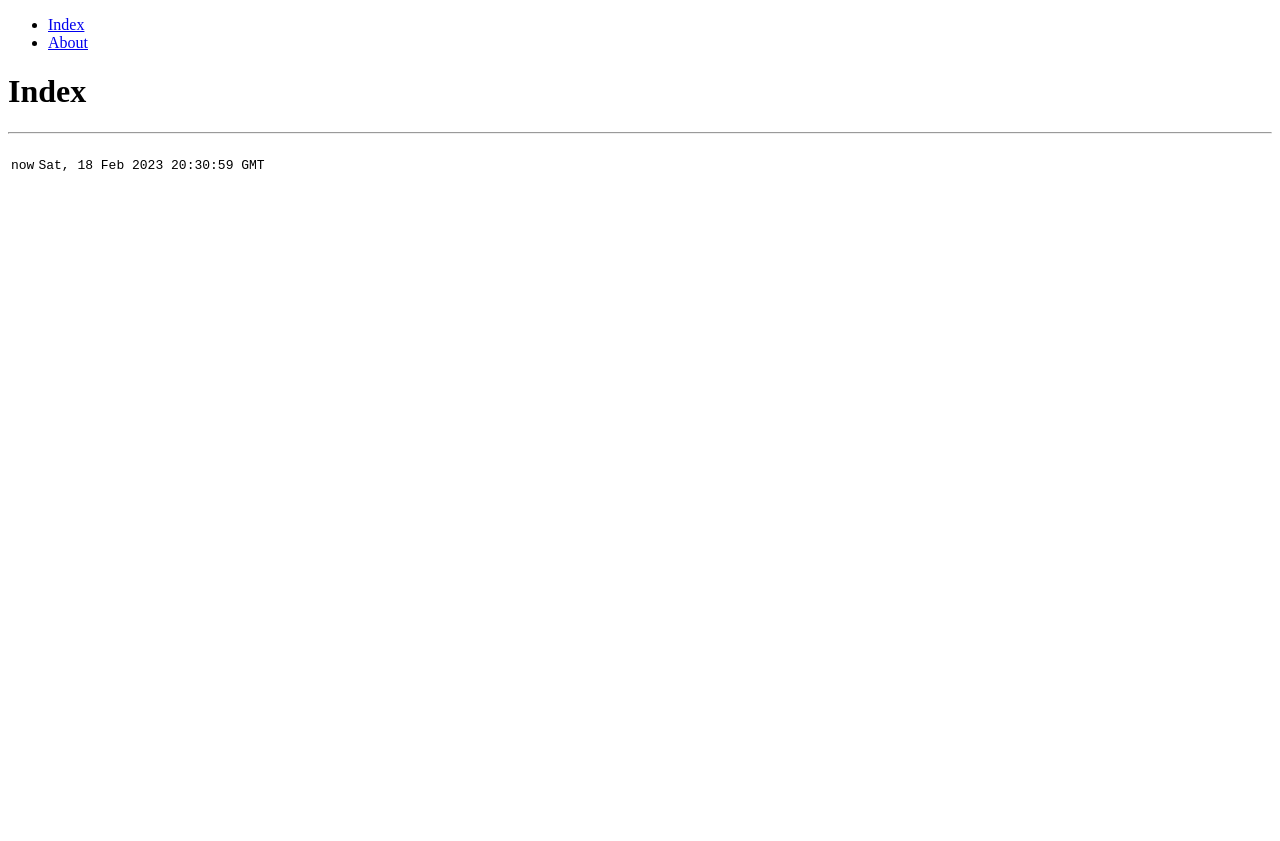
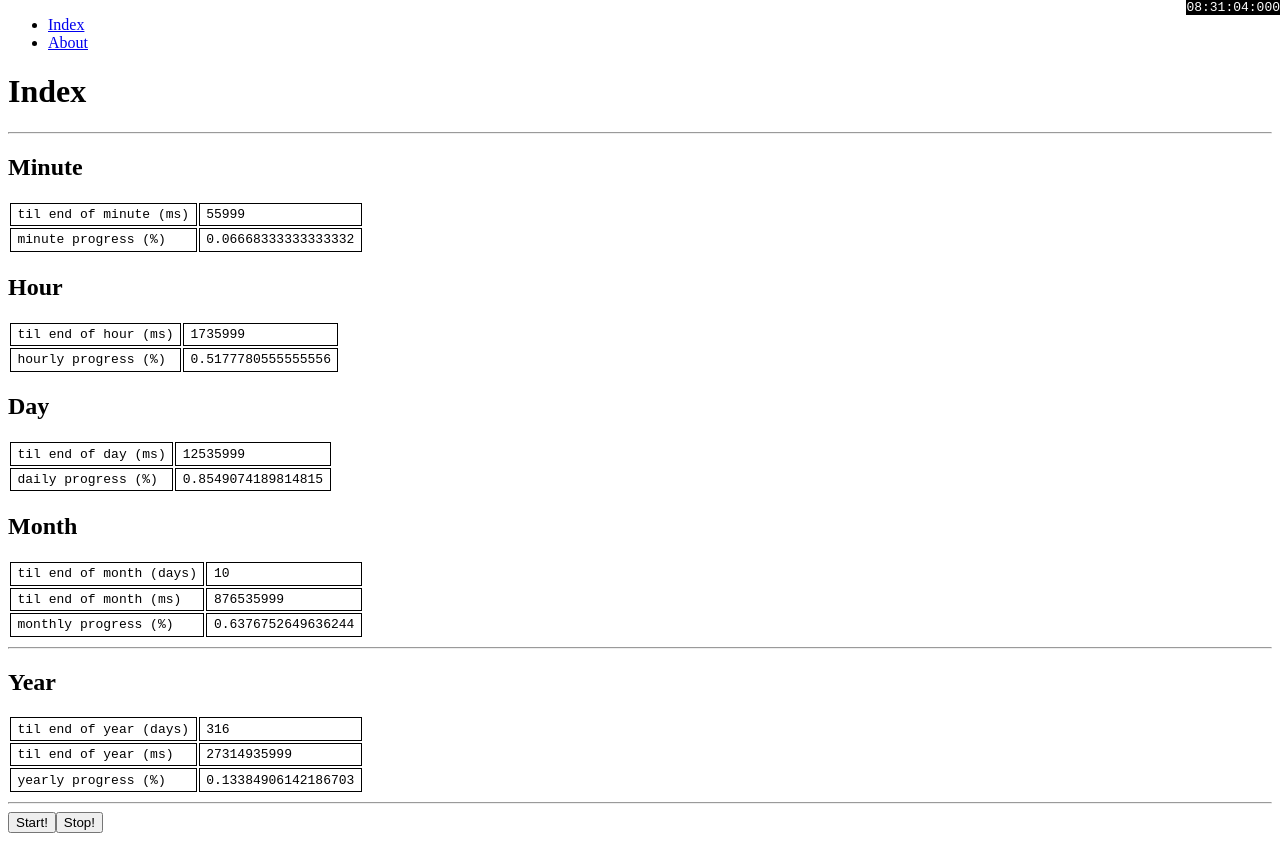
Before and after one commit to egstad/kala, a Nuxt app: page / in a window 1280 px wide. Before the commit the page ends 800 px from the top, so only its background shows below. Built offline with nearby package versions, Linux system fonts and the light colour scheme.

Commit message:
feat: programmed progress for minute, hour, day, month, year

```diff
--- /dev/null
+++ b/components/date-time-picker.vue
@@ -0,0 +1,22 @@
+<template>
+  <input
+    type="datetime-local"
+    id="meeting-time"
+    name="meeting-time"
+    :value="value"
+    @keydown="$emit('keydown', $event)"
+    @input="$emit('input', $event.target.value)"
+  />
+</template>
+
+<script>
+export default {
+  props: {
+    value: {
+      type: String,
+      required: false,
+      default: "",
+    },
+  },
+};
+</script>
--- a/pages/index.vue
+++ b/pages/index.vue
@@ -2,27 +2,322 @@
   <div>
     <h1>Index</h1>
     <hr />
+    <div class="clock">{{ now.format("hh:mm:ss:SSS") }}</div>
+
+    <h2>Minute</h2>
     <table>
       <tr>
-        <td><pre>now</pre></td>
+        <td>til end of minute (ms)</td>
+        <td>{{ now.endOf("minute").diff(now, "milliseconds") }}</td>
+      </tr>
+      <tr>
+        <td>minute progress (%)</td>
         <td>
-          <pre>{{ now }}</pre>
+          {{
+            1 -
+            now.endOf("minute").diff(now, "milliseconds") / (dayInMS / 24 / 60)
+          }}
         </td>
       </tr>
     </table>
+
+    <h2>Hour</h2>
+    <table>
+      <tr>
+        <td>til end of hour (ms)</td>
+        <td>{{ now.endOf("hour").diff(now, "milliseconds") }}</td>
+      </tr>
+      <tr>
+        <td>hourly progress (%)</td>
+        <td>
+          {{ 1 - now.endOf("hour").diff(now, "milliseconds") / (dayInMS / 24) }}
+        </td>
+      </tr>
+    </table>
+
+    <h2>Day</h2>
+    <table>
+      <tr>
+        <td>til end of day (ms)</td>
+        <td>{{ now.endOf("day").diff(now, "milliseconds") }}</td>
+      </tr>
+      <tr>
+        <td>daily progress (%)</td>
+        <td>
+          {{ 1 - now.endOf("day").diff(now, "milliseconds") / dayInMS }}
+        </td>
+      </tr>
+    </table>
+
+    <h2>Month</h2>
+    <table>
+      <tr>
+        <td>til end of month (days)</td>
+        <td>{{ now.endOf("month").diff(now, "days") }}</td>
+      </tr>
+      <tr>
+        <td>til end of month (ms)</td>
+        <td>{{ now.endOf("month").diff(now, "milliseconds") }}</td>
+      </tr>
+      <tr>
+        <td>monthly progress (%)</td>
+        <td>
+          {{
+            1 -
+            now.endOf("month").diff(now, "milliseconds") /
+              (now.daysInMonth() * dayInMS)
+          }}
+        </td>
+      </tr>
+    </table>
+
+    <hr />
+
+    <h2>Year</h2>
+    <table>
+      <tr>
+        <td>til end of year (days)</td>
+        <td>{{ daysInYear - now.dayOfYear() }}</td>
+      </tr>
+      <tr>
+        <td>til end of year (ms)</td>
+        <td>
+          {{ now.endOf("year").diff(now, "milliseconds") }}
+        </td>
+      </tr>
+      <tr>
+        <td>yearly progress (%)</td>
+        <td>
+          {{
+            1 -
+            now.endOf("year").diff(now, "milliseconds") / (daysInYear * dayInMS)
+          }}
+        </td>
+      </tr>
+    </table>
+
+    <table style="display: none">
+      <tr>
+        <td>now</td>
+        <td>
+          <DateTimePicker v-model="dateFrom" />
+        </td>
+        <td>{{ dateFrom }}</td>
+      </tr>
+      <tr>
+        <td>then</td>
+        <td>
+          <DateTimePicker :currentValue="dateTo" />
+        </td>
+        <td>{{ dateTo }}</td>
+      </tr>
+      <tr>
+        <td>difference</td>
+        <td>{{ now.diff(dateTo, "seconds") }}</td>
+      </tr>
+    </table>
+    <hr />
+
+    <ClientOnly fallback-tag="span" fallback="Loading...">
+      <table style="display: none">
+        <thead>
+          <tr>
+            <td>Property</td>
+            <td>Currently</td>
+            <td>Until next (in ms)</td>
+          </tr>
+        </thead>
+        <tr>
+          <td>timezone</td>
+          <td>{{ timezone }}</td>
+          <td></td>
+        </tr>
+
+        <tr>
+          <td>now</td>
+          <td>{{ now }}</td>
+          <td></td>
+        </tr>
+
+        <tr>
+          <td>now (in ms)</td>
+          <td>{{ now.valueOf() }}</td>
+          <td></td>
+        </tr>
+
+        <tr>
+          <td>clock</td>
+          <td>{{ now.format("hh:mm:ss::SSS a") }}</td>
+          <td></td>
+        </tr>
+
+        <tr>
+          <td>year</td>
+          <td>{{ now.format("YYYY") }}</td>
+          <td>{{ now.diff("2024-01-01", "SSS") }}</td>
+          <td>
+            {{ percentageToZero(now.diff("2024-01-01", "SSS"), 9999) }}
+          </td>
+        </tr>
+
+        <tr>
+          <td>month</td>
+          <td>{{ now.format("MM") }}</td>
+          <td>{{ now.diff(now.endOf("month"), "SSS") }}</td>
+          <td>
+            <!-- now(18)/28 = 0.64285714  -->
+            <!-- {{ percentageToZero(now.valueOf(), now.endOf("month").valueOf()) }} -->
+            {{ now.endOf("month").valueOf() - now }}
+          </td>
+        </tr>
+
+        <!-- <tr>
+          <td>week</td>
+          <td>{{ now.week() }}</td>
+          <td>{{ now.diff(now.endOf("week"), "SSS") }}</td>
+          <td>
+            {{
+              percentageToZero(now.diff(now.endOf("week"), "SSS"), 604800000)
+            }}
+          </td>
+        </tr> -->
+
+        <tr>
+          <td>day</td>
+          <td>{{ now.format("DD") }}</td>
+          <td>{{ now.diff(now.endOf("day"), "SSS") }}</td>
+          <td>
+            {{ percentageToZero(now.diff(now.endOf("day"), "SSS"), 86400000) }}
+          </td>
+        </tr>
+
+        <tr>
+          <td>hour</td>
+          <td>{{ now.format("hh") }}</td>
+          <td>{{ now.diff(now.endOf("hour"), "SSS") }}</td>
+          <td>
+            {{ percentageToZero(now.diff(now.endOf("hour"), "SSS"), 3600000) }}
+          </td>
+        </tr>
+
+        <tr>
+          <td>minute</td>
+          <td>{{ now.format("mm") }}</td>
+          <td>{{ now.diff(now.endOf("minute"), "SSS") }}</td>
+          <td>
+            {{ percentageToZero(now.diff(now.endOf("minute"), "SSS"), 60000) }}
+          </td>
+        </tr>
+
+        <tr>
+          <td>second</td>
+          <td>{{ now.format("ss") }}</td>
+          <td>{{ now.diff(now.endOf("second"), "SSS") }}</td>
+          <td>
+            {{ percentageToZero(now.diff(now.endOf("second"), "SSS"), 1000) }}
+          </td>
+        </tr>
+      </table>
+
+      <button @click="update()">Start!</button>
+      <button @click="destroy()">Stop!</button>
+    </ClientOnly>
   </div>
 </template>
 
 <script>
 import dayjs from "dayjs";
+import dayjsWeekOfYear from "dayjs/plugin/weekOfYear";
+import dayjsIsLeapYear from "dayjs/plugin/isLeapYear";
+import dayjsDayOfYear from "dayjs/plugin/dayOfYear";
+import dayjsRelativeTime from "dayjs/plugin/relativeTime";
+import dayjsTimezone from "dayjs/plugin/timezone";
+import dayjsUTC from "dayjs/plugin/utc";
+
+dayjs.extend(dayjsRelativeTime);
+dayjs.extend(dayjsIsLeapYear);
+dayjs.extend(dayjsWeekOfYear);
+dayjs.extend(dayjsDayOfYear);
+dayjs.extend(dayjsTimezone);
+dayjs.extend(dayjsUTC);
+
 export default {
   data() {
     return {
+      raf: null,
+      timezone: null,
       now: null,
+      decade: null,
+      dateTo: null,
+      dayInMS: 86400000,
+      daysThisYear: null,
+      endOfDay: null,
+      endOfMonth: null,
     };
   },
   created() {
-    this.now = dayjs();
+    this.setup();
+  },
+  beforeUnmount() {
+    this.destroy();
+  },
+  computed: {
+    dateFrom: {
+      get() {
+        return this.now.format("YYYY-MM-DDThh:mm");
+      },
+      set(val) {
+        console.log(val);
+        this.fromDate = val;
+      },
+    },
+  },
+  methods: {
+    setup() {
+      this.timezone = Intl.DateTimeFormat().resolvedOptions().timeZone;
+      this.now = dayjs().tz(this.timezone);
+      this.endOfDay = dayjs("2023-02-20T00:00").tz(this.timezone);
+      this.daysInYear = this.now.isLeapYear() ? 366 : 365;
+      //2017-06-01T08:30
+      this.update();
+    },
+    update() {
+      this.now = dayjs().tz(this.timezone);
+      // this.decade = this.now.to(dayjs("2029-12-12"));
+
+      if (process.client) {
+        this.raf = window.requestAnimationFrame(this.update);
+      }
+    },
+    destroy() {
+      cancelAnimationFrame(this.raf);
+    },
+    percentageToZero(currentMs, maxMs) {
+      return Math.abs(currentMs / maxMs);
+    },
   },
 };
 </script>
+
+<style lang="css" scoped>
+tr,
+td {
+  border: 1px solid black;
+  padding: 0.25em 0.5em;
+  font-family: monospace;
+}
+
+thead {
+  background: #000;
+  color: white;
+}
+
+.clock {
+  position: fixed;
+  top: 0;
+  right: 0;
+  background: black;
+  color: white;
+  font-family: monospace;
+}
+</style>
```
